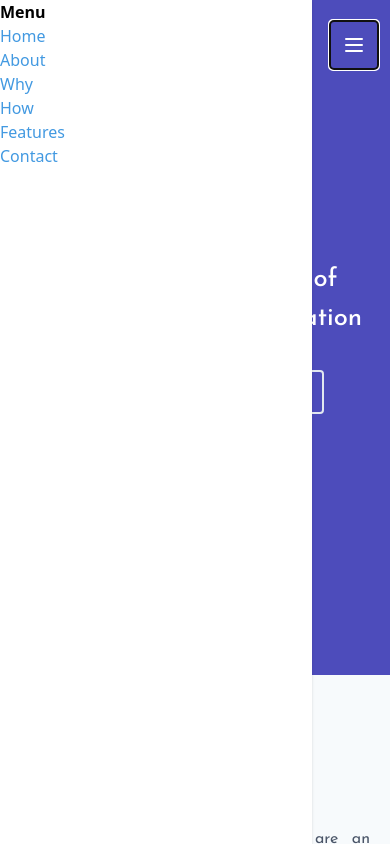
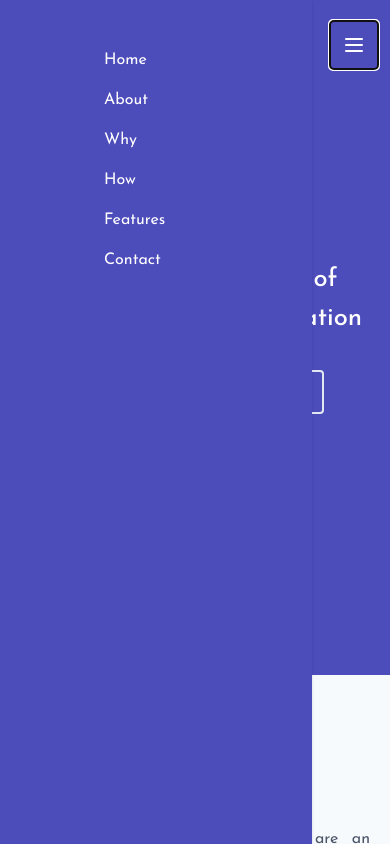
Before and after one commit to arbchain/website, a React (Create React App) app: page / in a window 390 px wide. Both pictures are taken after a click on the button 354 px from the left and 45 px from the top of the page. Shown: the top 844 px of the page. Built offline with nearby package versions, Linux system fonts and the light colour scheme.

Commit message:
updates typographyon mobile menu

```diff
--- a/src/components/Navbar.js
+++ b/src/components/Navbar.js
@@ -128,8 +128,7 @@ const Navbar = (pros) => {
             item && (
               <animated.div
                 key={key}
-                s
-                tyle={props}
+                // style={props}
                 className='bg-black-t-50 fixed top-0 left-0 w-full h-full z-50'
                 onClick={() => setShowMenu(false)}
               ></animated.div>
@@ -141,13 +140,13 @@ const Navbar = (pros) => {
             item && (
               <animated.div
                 key={key}
-                s
-                tyle={props}
-                className='fixed bg-white top-0 left-0 w-4/5 h-full z-50 shadow'
+                // style={props}
+                className='fixed bg-secondary-blue top-0 left-0 w-4/5 h-full z-50 shadow'
               >
-                <span className='font-bold'> Menu</span>
-
-                <NavMenu closeMenu={() => setShowMenu(false)} />
+                <NavMenu
+                  closeMenu={() => setShowMenu(false)}
+                  className='m-10'
+                />
               </animated.div>
             )
         )}
--- a/src/components/Navmenu.js
+++ b/src/components/Navmenu.js
@@ -4,34 +4,39 @@ import { Link } from 'react-router-dom';
 
 const NavMenu = ({ closeMenu }) => {
   return (
-    <div className='main-navigation'>
+    <div className='main-navigation bg-secondary-blue font-body m-10'>
       <ul>
-        <li>
-          <Link to='/' className='text-blue-500 py-3 '>
+        <li className='py-2'>
+          <Link to='/' className='text-white p-6 m-10 '>
             Home
           </Link>
         </li>
-        <li>
-          <Link to='/about' className='text-blue-500 py-3 ' onClick={closeMenu}>
+        <li className='py-2'>
+          <Link
+            to='/about'
+            className='text-white  p-6 m-10'
+            onClick={closeMenu}
+          >
             About
           </Link>
         </li>
-        <li>
+        <li className='py-2'>
           <Link
-            className='text-blue-500 py-3'
+            className='text-white p-6 m-10'
             activeClass='active'
             to='/#why'
             spy={true}
             smooth={true}
             offset={-70}
             duration={500}
+            onClick={closeMenu}
           >
             Why
           </Link>
         </li>
-        <li>
+        <li className='py-2'>
           <Link
-            className='text-blue-500 py-3'
+            className='text-white p-6 m-10'
             activeClass='active'
             to='/#architeture'
             spy={true}
@@ -43,9 +48,9 @@ const NavMenu = ({ closeMenu }) => {
             How
           </Link>
         </li>
-        <li>
+        <li className='py-2'>
           <Link
-            className='text-blue-500 py-3'
+            className='text-white p-6 m-10'
             activeClass='active'
             to='/#features'
             spy={true}
@@ -57,10 +62,10 @@ const NavMenu = ({ closeMenu }) => {
             Features
           </Link>
         </li>
-        <li>
+        <li className='py-2'>
           <Link
             to='./contact'
-            className='text-blue-500 py-3'
+            className='text-white p-6 m-10'
             onClick={closeMenu}
           >
             Contact
```
